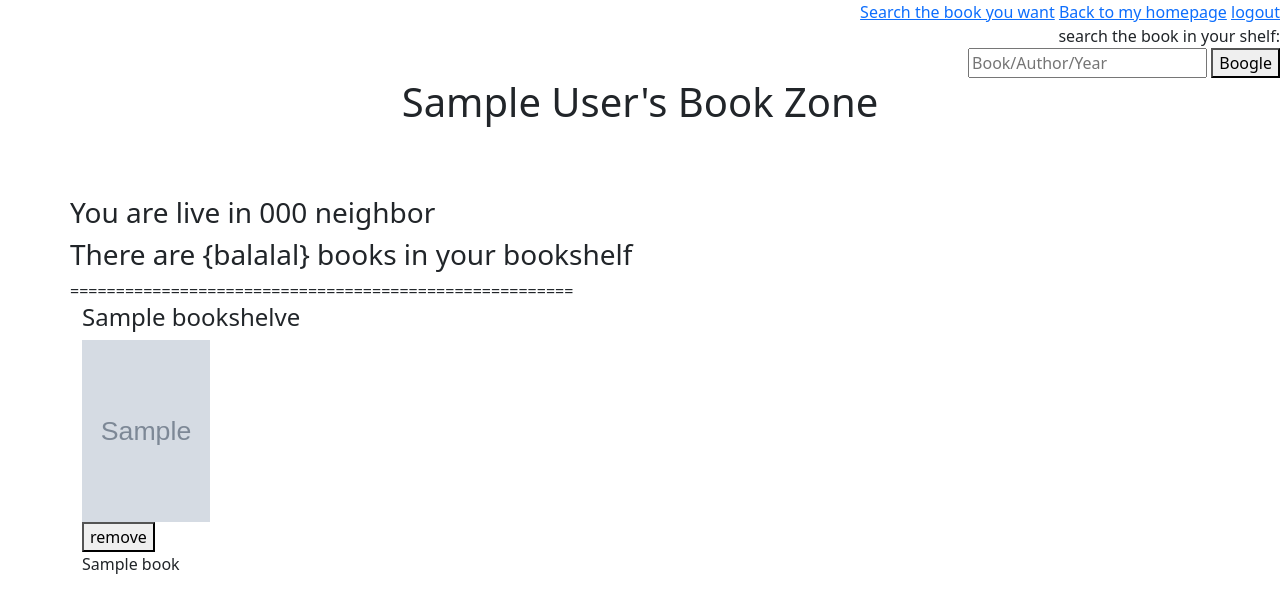
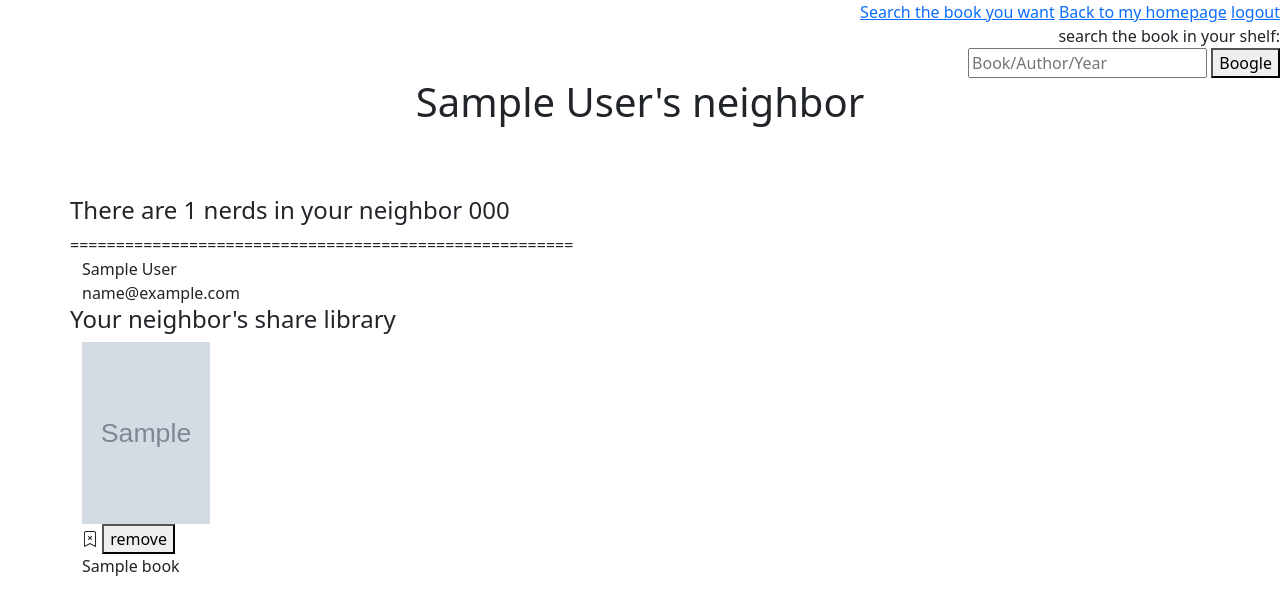
Before and after one commit to GingerDuan/MyNerdNeighbor, a Flask app: template templates/neighbor_library.html in a window 1280 px wide. Shown: the top 615 px of the page. Run offline with Flask 2, Linux system fonts and the light colour scheme; tables that the repository leaves empty hold one stand-in row (values such as "Sample post"); the template is opened without the code that fills it: values that come from a table or form of the project are taken from there, most other values are stand-ins (such as "Sample title", 1, 10 or a date in 2020); grey boxes marked "Sample" are stand-in pictures; some libraries are stand-ins or nearby versions.

Commit message:
neighbor page set,user name show. library still going on

```diff
--- a/server.py
+++ b/server.py
@@ -248,9 +248,11 @@ def show_ntighbor():
 
     user_id = session["user_id"]
     user = crud.get_user_by_id(user_id)
+    zipusers = crud.get_users_in_zipcode(user_id)
+    neighbor_num = crud.get_users_amount_in_zipcode(user_id)
+    books = crud.get_books_in_zipcode(user_id)
 
-
-    return render_template('neighbor_library.html',user=user)
+    return render_template('neighbor_library.html',zipusers=zipusers,user=user,neighbor_num=neighbor_num,books= books)
 
 
 
--- a/templates/neighbor_library.html
+++ b/templates/neighbor_library.html
@@ -17,20 +17,27 @@
 </form>
 
 
-<h1 style = "text-align: center;">{{user.name}}'s Book Zone</h1>
+<h1 style = "text-align: center;">{{user.name}}'s neighbor</h1>
 <div id="bookshelf" style = "margin: 70px" width="800" height="400">
-  <h3>You are live in {{user.zipcode}} neighbor</h3>
-  <h3>There are {balalal} books in your bookshelf</h3>
+
+  <h4>There are {{neighbor_num}} nerds in your neighbor {{user.zipcode}}</h4>
   =======================================================
   <div id="results" class = "container">
+    {%for user in zipusers%}
+    <div>{{user.name}}</div>
+    <div>{{user.email}}</div>
+    {% endfor %}
+  </div>
 
-    <h4 style = "height:150">{{bookshelves[0].name}}</h4>
+    <h4 style = "height:150">Your neighbor's share library</h4>
+      <div id="results" class = "container">
       <div class = "row">
       {%for book in books%}
 
           <div class = "col-6 col-md-4 col-lg-3 col-xl-2 "id ={{book.book_id}} style = "margin-bottom: 10px ;">
             <img class="book_img" src="{{book.cover}}" width="128" height="182">
             <div>
+              <i type="button" class="bi bi-bookmark-x" value ={{book.book_id}}></i>
             <button type="button"  class = "remove_book_btn" value ={{book.book_id}}>remove</button>
             </div>
             <div>{{book.title}}</div>
--- a/templates/user_profile.html
+++ b/templates/user_profile.html
@@ -44,7 +44,7 @@
       <div class = "row">
       {%for book in to_read_books%}
 
-          <div class = "col-6 col-md-4 col-lg-3 col-xl-2 "id ={{book.book_id}} style = "margin-bottom: 10px ;">
+          <div class = "col-5 col-sm-4.5 col-md-4 col-lg-3 col-xl-2 col-xxl-1 "id ={{book.book_id}} style = "margin-bottom: 10px ;">
             <img class="book_img" src="{{book.cover}}" width="128" height="182">
             <div>
               <i type="button" class="bi bi-bookmark-x" value ={{book.book_id}}></i>
```
Also changed, not shown: crud.py (+23 -10 lines).
